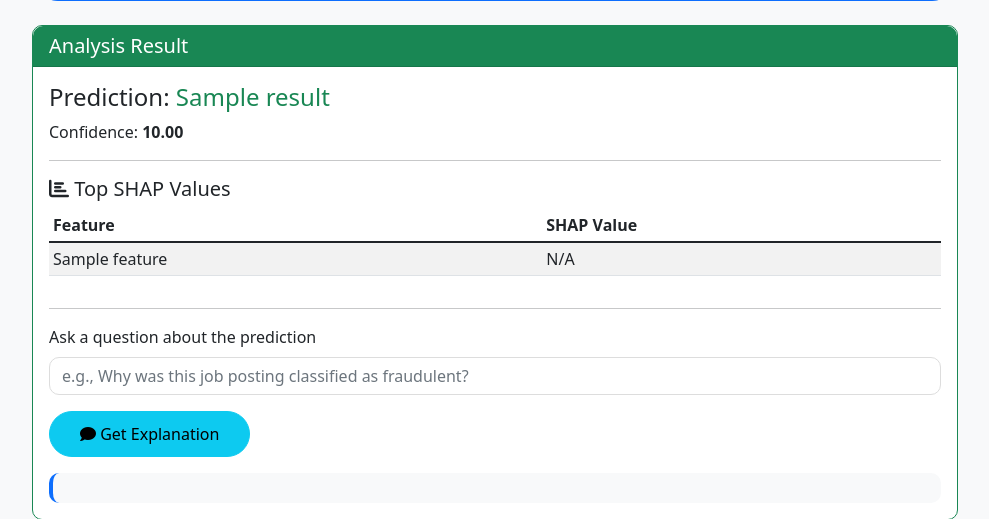
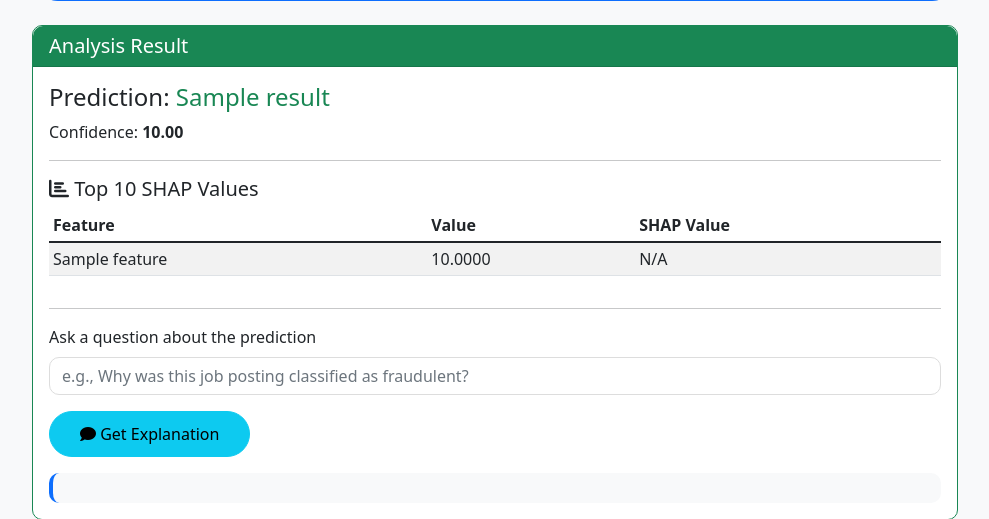
Before and after one commit to andri3366/NLP-Job-Posting, a Flask app: template templates/full_model.html in a window 1280 px wide. Shown: the part 971-1490 px from the top of the page, without its empty margins (145-1134 px from the left). Run offline with Flask 3, Linux system fonts and the light colour scheme; the template is opened without the code that fills it: most values are stand-ins (such as "Sample title", 1, 10 or a date in 2020); parts of the project's set-up code (start-up, migrations or seed data) failed here and were passed over.

Commit message:
SHAP Final

```diff
--- a/app.py
+++ b/app.py
@@ -106,9 +106,11 @@ def full_model():
             X = result.get('X')
             if X is not None:
                 shap_df = get_shap_values(X)
+                print(type(shap_df))
                 # Convert to list for JSON serialization if it's a DataFrame
                 if isinstance(shap_df, pd.DataFrame):
-                    shap_df = shap_df.to_dict('records')
+                    shap_df = shap_df.rename(columns={"Feature" : "feature", "Value" : "value", "SHAP" : "shap_value"}).to_dict('records')
+                    # shap_df = shap_df.to_dict('records')
 
             # Store ONLY what's needed for explanation in session
             # DON'T store the entire result with csr_matrix
@@ -156,7 +158,10 @@ def text_model():
                 if X is not None:
                     shap_df = get_text_shap_values(X)
                     if isinstance(shap_df, pd.DataFrame):
-                        shap_df = shap_df.to_dict('records')
+                        shap_df = shap_df.rename(columns={"Feature" : "feature", "Value" : "value", "SHAP" : "shap_value"}).to_dict('records')
+                        # shap_df = shap_df.to_dict('records')
+                        # shap_df = shap_df.rename(columns={"Feature" : "feature", "SHAP" : "shap_value"}).to_dict('records')
+
 
                 # Store ONLY what's needed
                 session['last_label'] = result.get('label')
--- a/src/predict.py
+++ b/src/predict.py
@@ -43,7 +43,8 @@ def get_shap_values(X):
         list(cat_columns)
     )
 
-    shap_df = pd.DataFrame({"Feature" : feature_names, "SHAP" : shap_values.values[0]})
+    feature_values = X.toarray()[0]
+    shap_df = pd.DataFrame({"Feature" : feature_names,  "Value": feature_values,"SHAP" : shap_values.values[0]})
 
     shap_df["Importance"] = shap_df["SHAP"].abs()
     shap_df = shap_df.sort_values(by="Importance", ascending=False)
--- a/src/predict_text.py
+++ b/src/predict_text.py
@@ -27,7 +27,9 @@ def get_text_shap_values(X):
 
     feature_names = vectorizer.vectorizer.get_feature_names_out()
 
-    shap_df = pd.DataFrame({"Feature" : feature_names, "SHAP" : shap_values.values[0]})
+    feature_values = X.toarray()[0]
+    shap_df = pd.DataFrame({"Feature" : feature_names,  "Value": feature_values,"SHAP" : shap_values.values[0]})
+    # shap_df = pd.DataFrame({"Feature" : feature_names, "SHAP" : shap_values.values[0]})
 
     shap_df["Importance"] = shap_df["SHAP"].abs()
     shap_df = shap_df.sort_values(by="Importance", ascending=False)
--- a/templates/full_model.html
+++ b/templates/full_model.html
@@ -141,24 +141,25 @@
         <!-- Results Section -->
         {% if result %}
         <div class="mt-4">
-            <div class="card border-{% if result.label == 'Fake' %}danger{% else %}success{% endif %}">
-                <div class="card-header bg-{% if result.label == 'Fake' %}danger{% else %}success{% endif %} text-white">
+            <div class="card border-{% if result.label == 'Fraudlent' %}danger{% else %}success{% endif %}">
+                <div class="card-header bg-{% if result.label == 'Fraudlent' %}danger{% else %}success{% endif %} text-white">
                     <h5 class="mb-0">Analysis Result</h5>
                 </div>
                 <div class="card-body">
-                    <h4>Prediction: <span class="text-{% if result.label == 'Fake' %}danger{% else %}success{% endif %}">
+                    <h4>Prediction: <span class="text-{% if result.label == 'Fraudlent' %}danger{% else %}success{% endif %}">
                         {{ result.label }}
                     </span></h4>
                     <p>Confidence: <strong>{{ "%.2f"|format(result.confidence) }}</strong></p>
 
                     {% if shap_df %}
                     <hr>
-                    <h5><i class="fas fa-chart-bar"></i> Top SHAP Values</h5>
+                    <h5><i class="fas fa-chart-bar"></i> Top 10 SHAP Values</h5>
                     <div class="table-responsive">
                         <table class="table table-sm table-striped">
                             <thead>
                                 <tr>
                                     <th>Feature</th>
+                                    <th>Value</th>
                                     <th>SHAP Value</th>
                                 </tr>
                             </thead>
@@ -166,6 +167,13 @@
                                 {% for item in shap_df[:10] %}
                                 <tr>
                                     <td>{{ item.feature if item.feature else 'N/A' }}</td>
+                                    <td>
+                                        {% if item.feature in ['telecommuting', 'has_company_logo', 'has_questions'] %}
+                                            {{ 'Yes' if item.value == 1 else 'No' }}
+                                        {% else %}
+                                            {{ "%.4f"|format(item.value) }}
+                                        {% endif %}
+                                        </td>
                                     <td>{{ "%.4f"|format(item.shap_value) if item.shap_value else 'N/A' }}</td>
                                 </tr>
                                 {% endfor %}
--- a/templates/text_model.html
+++ b/templates/text_model.html
@@ -39,6 +39,7 @@
                             <thead>
                                 <tr>
                                     <th>Feature</th>
+                                    <th>Value</th>
                                     <th>SHAP Value</th>
                                 </tr>
                             </thead>
@@ -46,6 +47,7 @@
                                 {% for item in shap_df[:10] %}
                                 <tr>
                                     <td>{{ item.feature if item.feature else 'N/A' }}</td>
+                                    <td>{{ "%.4f"|format(item.value) if item.value is not none else 'N/A' }}</td>
                                     <td>{{ "%.4f"|format(item.shap_value) if item.shap_value else 'N/A' }}</td>
                                 </tr>
                                 {% endfor %}
```
Also changed, not shown: src/llm_explain.py (+9 -1 lines).
